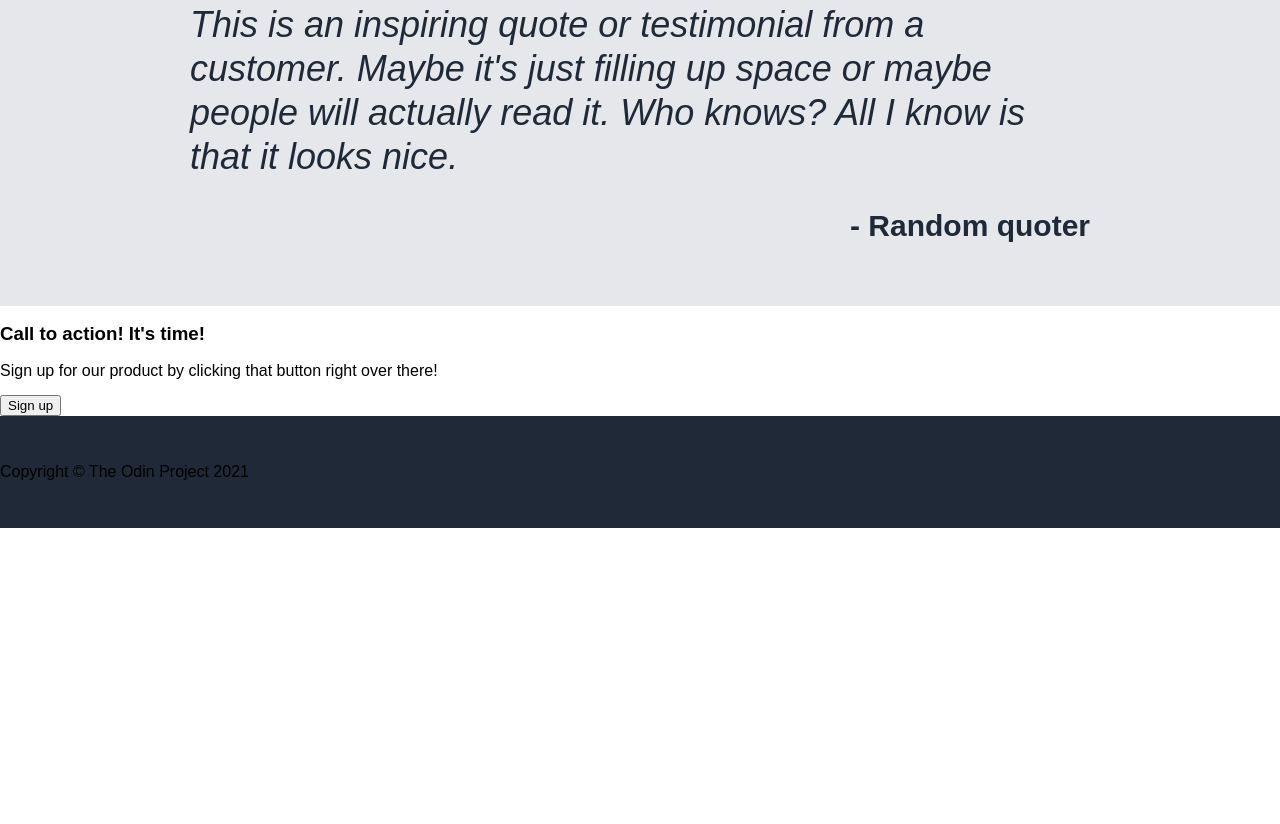
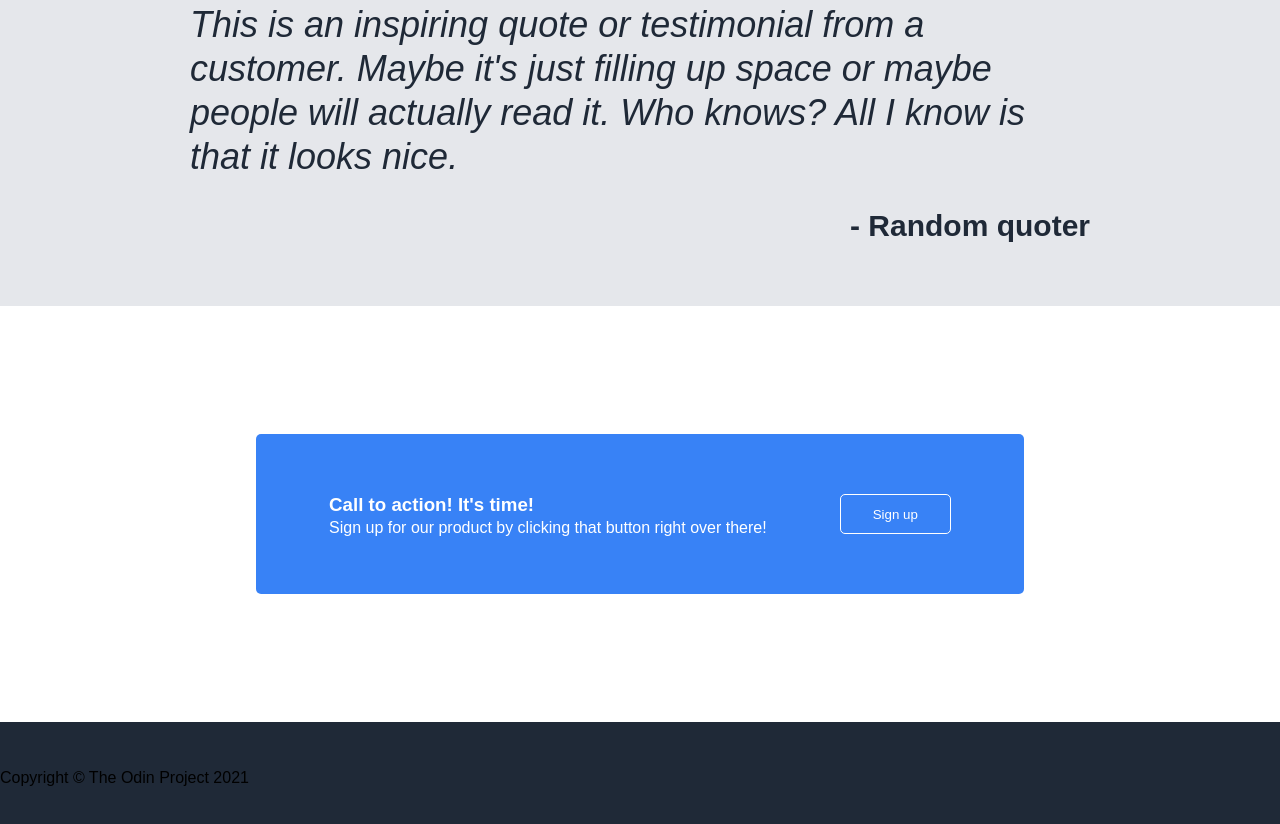
Before and after one commit to GarrettAnderson/odin-project-landing-page, a website: page public/index.html in a window 1280 px wide. Shown: the part 907-1731 px from the top of the page. Before the commit the page ends 1435 px from the top, so only its background shows below. Drawn offline with Linux system fonts and the light colour scheme.

Commit message:
adding styles for the call to action section and added a class name to the html

```diff
--- a/public/index.html
+++ b/public/index.html
@@ -59,7 +59,7 @@
         </figure>
       </section>
 
-      <section>
+      <section class="call-to-action">
         <div>
           <h3>Call to action! It's time!</h3>
           <p>Sign up for our product by clicking that button right over there!</p>
--- a/public/screen.css
+++ b/public/screen.css
@@ -139,6 +139,35 @@ figcaption {
   margin-top: 2rem;
 }
 
+.call-to-action {
+  display: flex;
+  justify-content: space-evenly;
+  align-items: center;
+  width: 60%;
+  margin: 8rem auto;
+  background-color: #3882F6;
+  color: #fff;
+  height: 10rem;
+  border-radius: 5px;
+}
+
+.call-to-action button {
+  color: #fff;
+  border: 1px solid #fff;
+  background-color: #3882F6;
+  height: 2.5rem;
+  padding: 0 2rem;
+  border-radius: 5px;
+}
+
+.call-to-action h3 {
+  margin-bottom: 0;
+}
+
+.call-to-action p {
+  margin-top: 5px;
+}
+
 footer {
   background-color: #1F2937;
   padding: 2rem 0;
```
